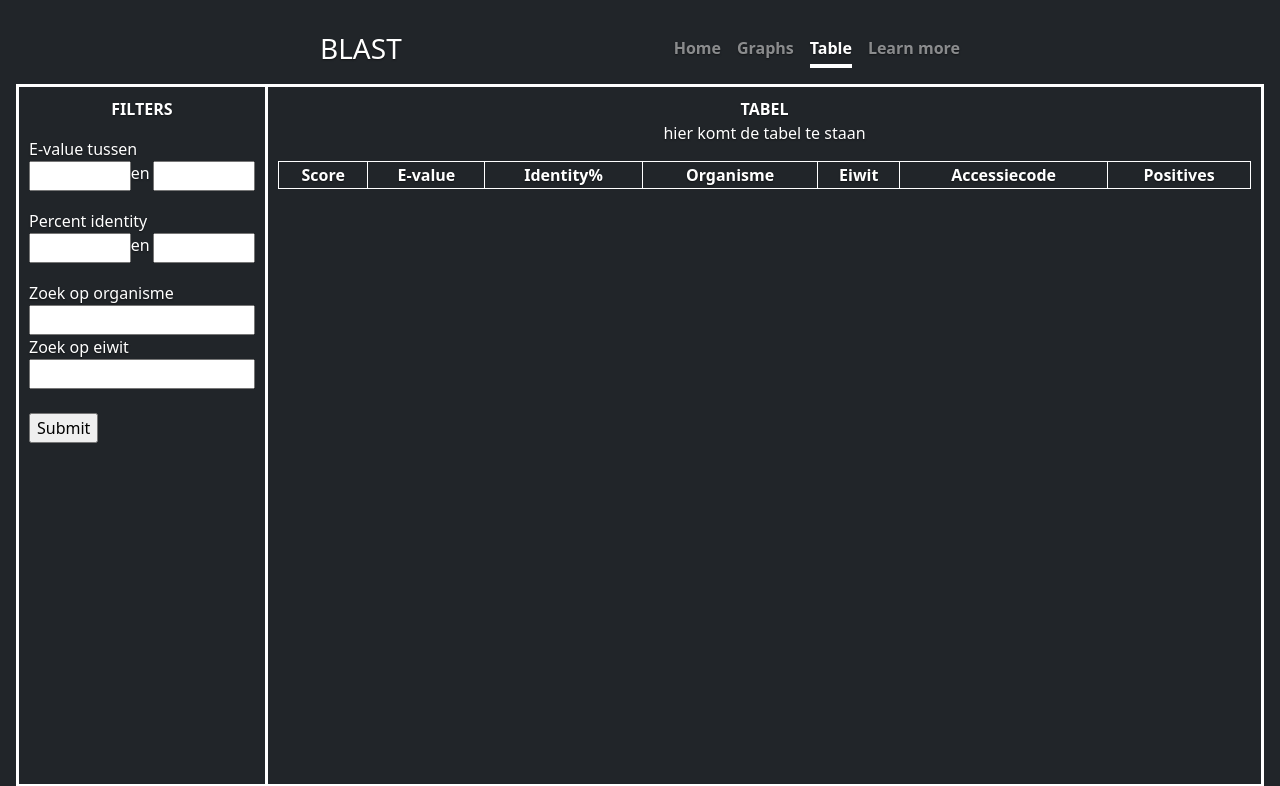
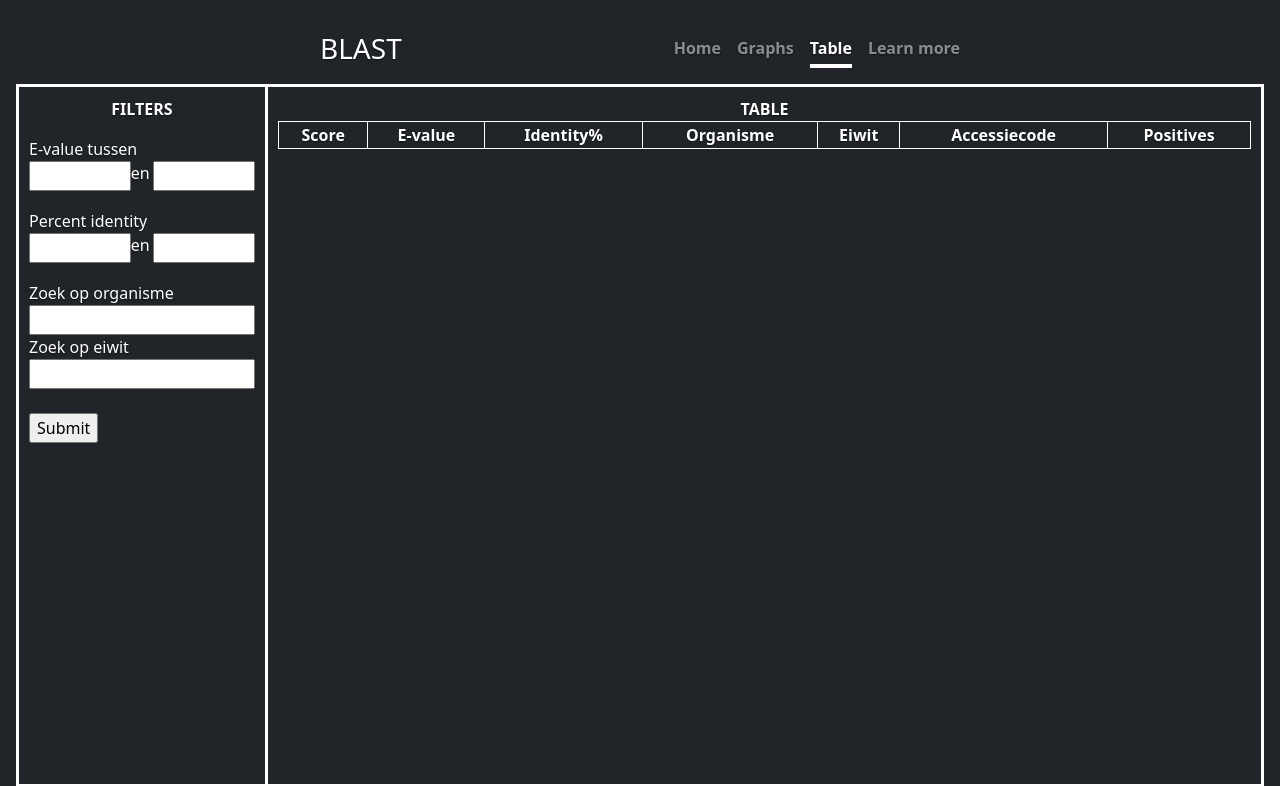
Before and after one commit to NickPolderHAN/Periode_4_project, a Flask app: page /database_inladen in a window 1280 px wide. Shown: the top 786 px of the page. Run offline with Flask 2, Linux system fonts and the light colour scheme; lists and menus that the app fills with data are empty; some libraries are stand-ins or nearby versions.

Commit message:
v4.2 - Minor changes to table.html.

```diff
--- a/templates/table.html
+++ b/templates/table.html
@@ -74,8 +74,8 @@
             </td>
 
             <td class="tabelrechts">
-                <b>TABEL</b>
-                <p>hier komt de tabel te staan</p>
+                <b>TABLE</b>
+
                 <table class="tabelresultaat">
                     <tr>
                         <th class="tabelresultaat">Score</th>
```
